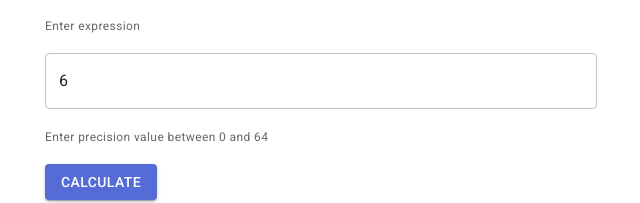
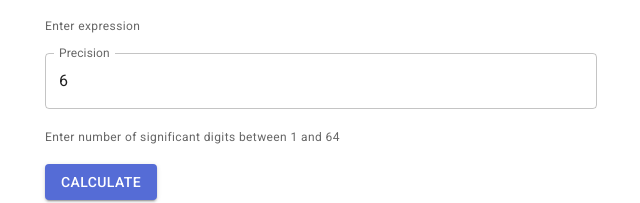
Before and after one commit to mrandrewer/hse-opd-square-root, a React (Vite) app: page / in a window 1280 px wide. Shown: the part 289-492 px from the top of the page, without its empty margins (319-959 px from the left). Built offline with nearby package versions, Linux system fonts and the light colour scheme.

Commit message:
Fix limits for precision field

```diff
--- a/public/locales/en/translation.json
+++ b/public/locales/en/translation.json
@@ -9,7 +9,7 @@
         "expressionLabel": "Expression",
         "expressionHint": "Enter expression",
         "precisionLabel": "Precision",
-        "precisionHint": "Enter precision value between 0 and 64",
+        "precisionHint": "Enter number of significant digits between 1 and 64",
         "btnCalculateLabel": "Calculate",
         "resultHint": "Result",
         "errortHint": "Error"
--- a/public/locales/ru/translation.json
+++ b/public/locales/ru/translation.json
@@ -9,7 +9,7 @@
         "expressionLabel": "Выражение",
         "expressionHint": "Введите выраженние",
         "precisionLabel": "Точность",
-        "precisionHint": "Укажите точность от 0 до 64",
+        "precisionHint": "Укажите количество значимых разрядов от 1 до 64",
         "btnCalculateLabel": "Вычислить",
         "resultHint": "Результат",
         "errortHint": "Ошибка"
--- a/src/components/ValueCalculator.jsx
+++ b/src/components/ValueCalculator.jsx
@@ -55,7 +55,6 @@ function ValueCalculator({ mode = "calculate" }) {
             <TextField
                 id="expression"
                 name="expression"
-                type="text"
                 label={t("form.expressionLabel")}
                 placeholder="4"
                 required
@@ -71,13 +70,19 @@ function ValueCalculator({ mode = "calculate" }) {
                 <TextField
                     id="precision"
                     name="precision"
-                    type="number"
-                    min={0}
-                    max={64}
+                    label={t("form.precisionLabel")}
                     fullWidth
                     variant="outlined"
                     value={precision}
                     onChange={handlePrecisionChange}
+                    slotProps={{
+                        htmlInput: {
+                            type: 'number',
+                            min: 1,
+                            max: 64,
+                            step: 1
+                        }
+                    }}
                 />
                 <FormHelperText sx={{ ml: 0, '&:empty': { mt: 0 } }}>
                     {t("form.precisionHint")}
```
